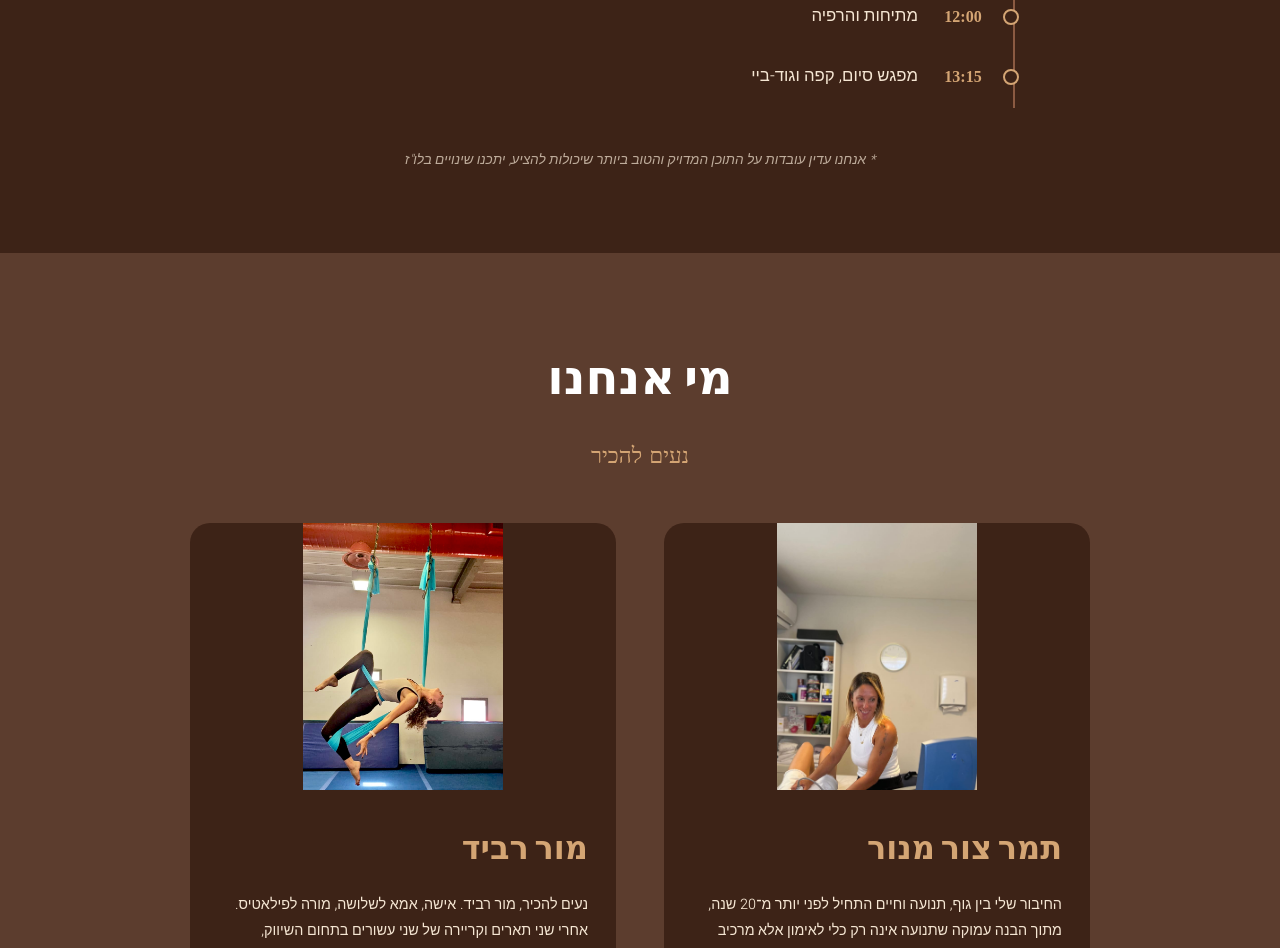
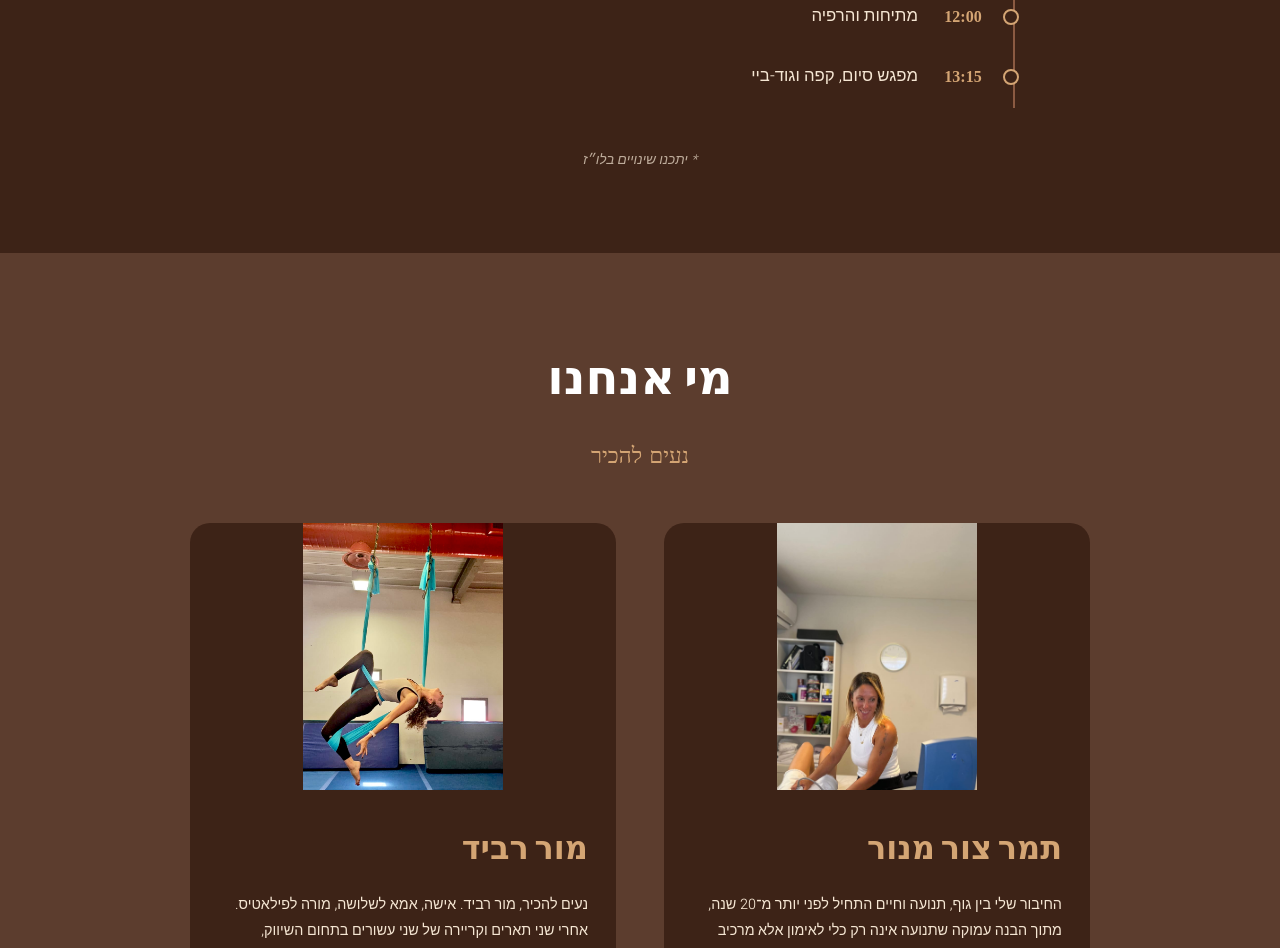
Before and after one commit to omriravid/retreat, a plain HTML site: page index.html in a window 1280 px wide. Shown: the part 5070-6018 px from the top of the page. Drawn offline with Linux system fonts and the light colour scheme; a web font is replaced by a local one.

Commit message:
Shorten schedule disclaimer

```diff
--- a/index.html
+++ b/index.html
@@ -1183,7 +1183,7 @@
                 </div>
             </div>
         </div>
-        <p class="schedule-disclaimer">* אנחנו עדין עובדות על התוכן המדויק והטוב ביותר שיכולות להציע, יתכנו שינויים בלו"ז</p>
+        <p class="schedule-disclaimer">* יתכנו שינויים בלו״ז</p>
     </section>
 
     <!-- FACILITATORS -->
```
